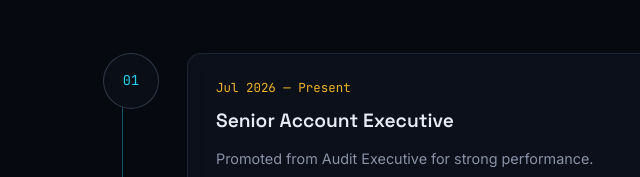
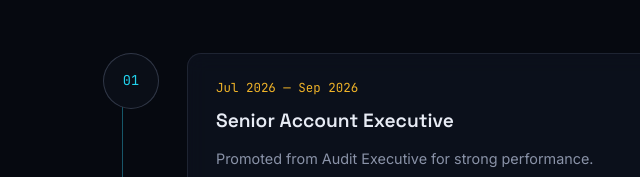
Before and after one commit to dishan-dsouza/dishandsouza, a plain HTML site: page index.html in a window 1280 px wide. Shown: the part 2937-3114 px from the top of the page, 7-647 px from the left. Drawn offline with nearby package versions, Linux system fonts and the light colour scheme.

Commit message:
Update index.html

```diff
--- a/index.html
+++ b/index.html
@@ -252,7 +252,7 @@
           <div class="timeline-marker">01</div>
           <div class="timeline-content">
             <div class="timeline-meta">
-              <span class="timeline-date">Jul 2026 — Present</span>
+              <span class="timeline-date">Jul 2026 — Sep 2026</span>
               <span class="timeline-org">Gonsalves &amp; Nayak Chartered Accountants</span>
             </div>
             <h3>Senior Account Executive</h3>
```
